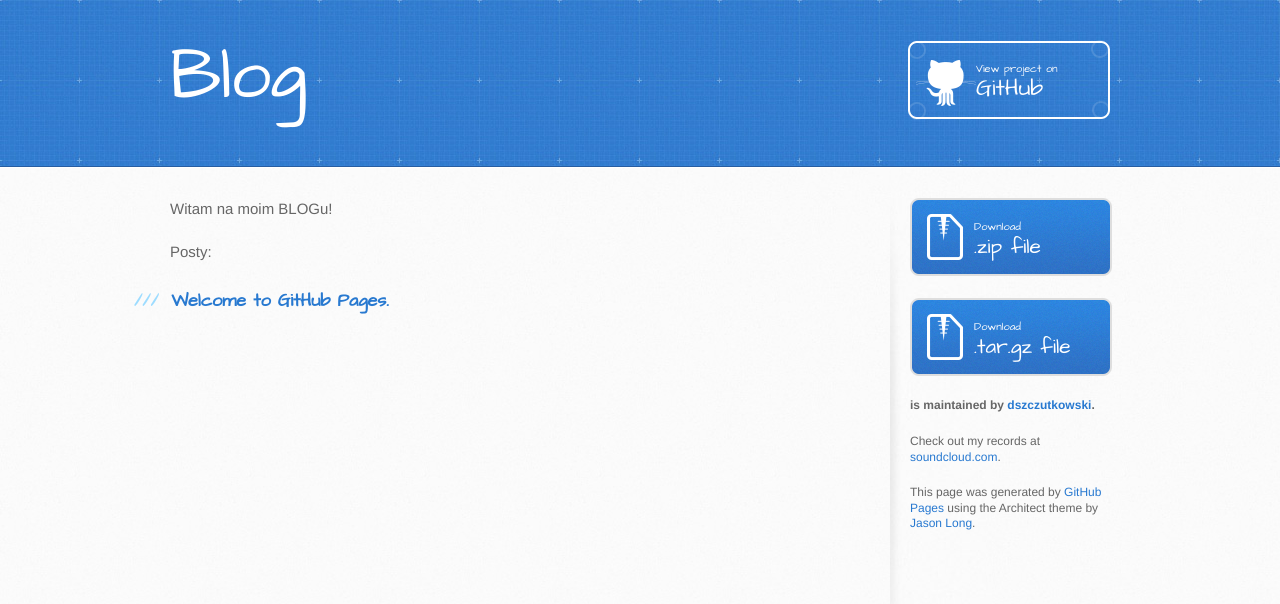
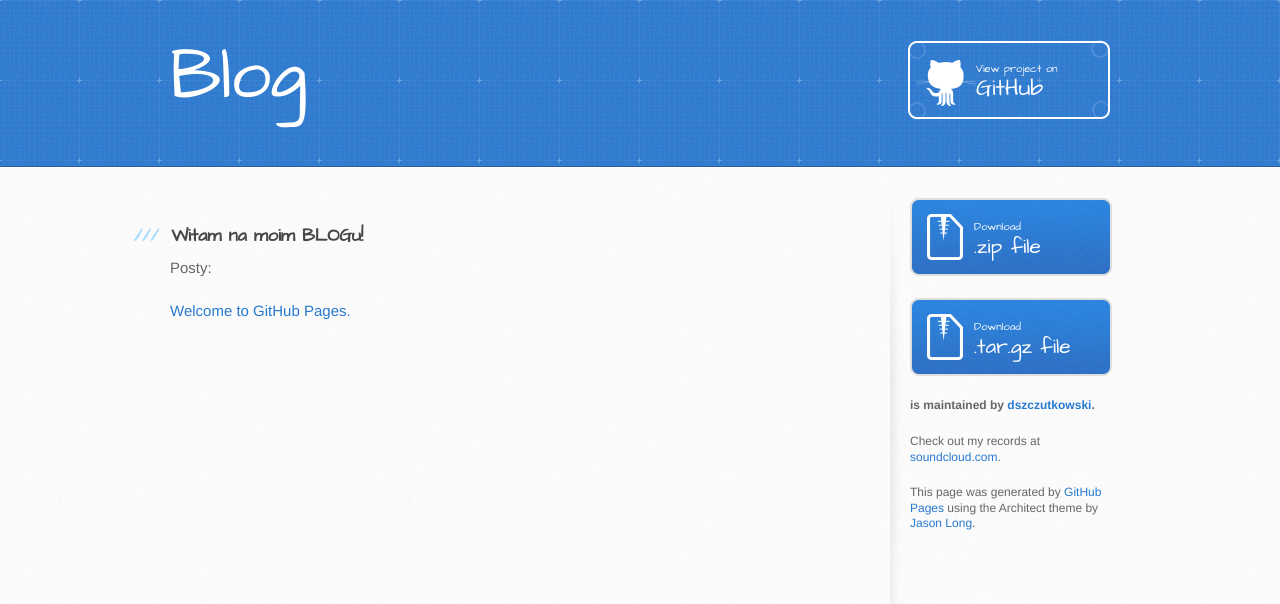
Before and after one commit to dszczutkowski/BLOG, a Jekyll site: the page index.html, which Jekyll copies as it is, in a window 1280 px wide. Shown: the top 604 px of the page. Built offline with Jekyll 4.4.1, drawn with Linux system fonts in a browser that asks for light colours; Markdown is read by kramdown in place of the engine named in the settings.

Commit message:
Update index.html

```diff
--- a/index.html
+++ b/index.html
@@ -29,12 +29,13 @@
       <div class="inner clearfix">
         <section id="main-content">
 
-           <p>Witam na moim BLOGu!</p>
+          <h3>
+<a name="designer-templates" class="anchor" href="#designer-templates"><span class="octicon octicon-link"></span></a>Witam na moim BLOGu!</h3>
+
+
             <p><b>Posty:</b></p>
 
-        <h3>
-
-<a href="http://dszczutkowski.github.io/BLOG/Welcome.html">Welcome to GitHub Pages.</a>
+<a name="designer-templates" class="anchor" href="#designer-templates"><span class="octicon octicon-link"></span></a><a href="http://dszczutkowski.github.io/BLOG/Welcome.html">Welcome to GitHub Pages.</a></h3>
          </h3></section>
 
         <aside id="sidebar">
```
